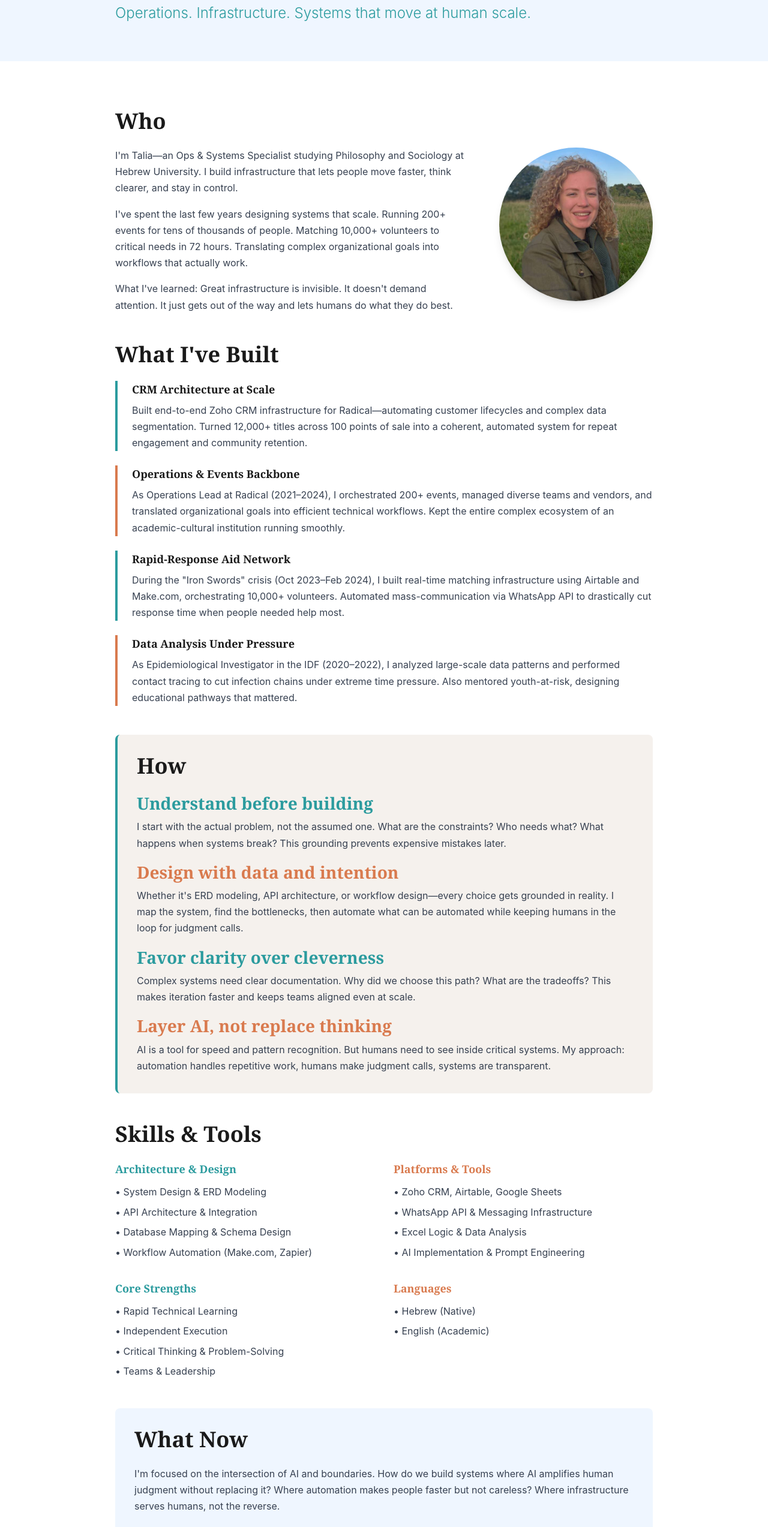
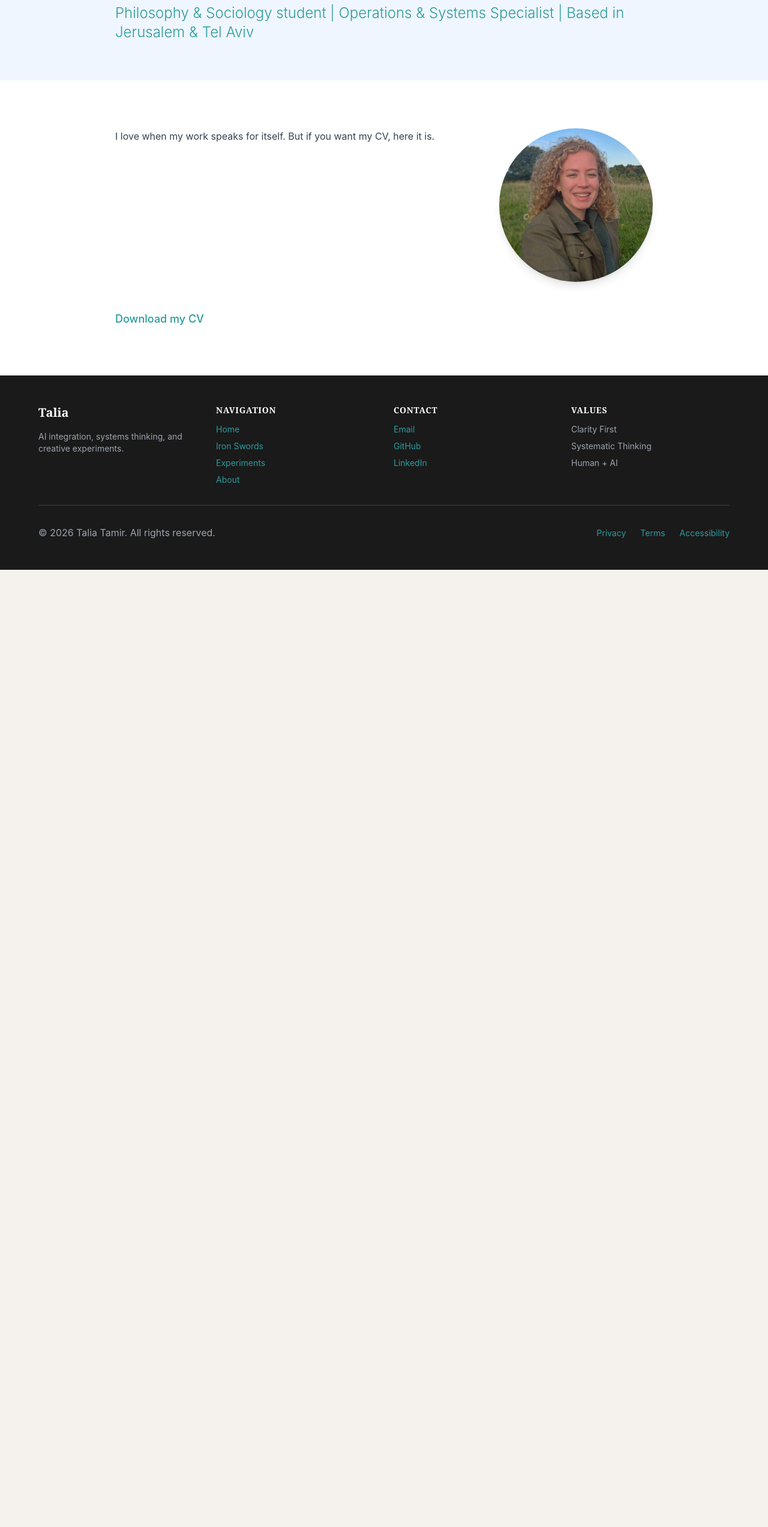
Before and after one commit to ykhv111-stack/Talia-portfolio, a Next.js app: page /about in a window 1280 px wide. Shown: the part 237-2783 px from the top of the page at 60% size. After the commit the page ends 1187 px from the top, so only its background shows below. Built offline with nearby package versions, Linux system fonts and the light colour scheme.

Commit message:
Update About page: simplify to intro + CV link section

```diff
--- a/app/about/page.tsx
+++ b/app/about/page.tsx
@@ -19,10 +19,10 @@ export default function AboutPage() {
             ← Back
           </Link>
           <h1 className="font-serif text-5xl md:text-6xl font-bold text-brand-charcoal mb-4">
-            About Talia
+            Hey, I'm Talia
           </h1>
           <p className="text-2xl text-brand-teal font-light">
-            Operations. Infrastructure. Systems that move at human scale.
+            Philosophy & Sociology student | Operations & Systems Specialist | Based in Jerusalem & Tel Aviv
           </p>
         </motion.div>
       </section>
@@ -30,27 +30,18 @@ export default function AboutPage() {
       {/* Main Content */}
       <section className="py-20 px-4 sm:px-6 lg:px-8 bg-white">
         <div className="max-w-4xl mx-auto space-y-12">
-          {/* Who */}
+          {/* Intro with Photo */}
           <motion.div
             initial={{ opacity: 0 }}
             whileInView={{ opacity: 1 }}
             viewport={{ once: true, margin: "-100px" }}
             className="space-y-6"
           >
-            <h2 className="font-serif text-4xl font-bold text-brand-charcoal">
-              Who
-            </h2>
             <div className="flex flex-col md:flex-row gap-8 md:gap-12 items-start">
               <div className="flex-1 space-y-4 text-lg text-gray-700">
-              <p>
-                I'm Talia—an Ops & Systems Specialist studying Philosophy and Sociology at Hebrew University. I build infrastructure that lets people move faster, think clearer, and stay in control.
-              </p>
-              <p>
-                I've spent the last few years designing systems that scale. Running 200+ events for tens of thousands of people. Matching 10,000+ volunteers to critical needs in 72 hours. Translating complex organizational goals into workflows that actually work.
-              </p>
-              <p>
-                What I've learned: Great infrastructure is invisible. It doesn't demand attention. It just gets out of the way and lets humans do what they do best.
-              </p>
+                <p>
+                  I love when my work speaks for itself. But if you want my CV, here it is.
+                </p>
               </div>
 
               {/* Photo */}
@@ -70,193 +61,26 @@ export default function AboutPage() {
             </div>
           </motion.div>
 
-          {/* What */}
+          {/* CV Link Section */}
           <motion.div
             initial={{ opacity: 0 }}
             whileInView={{ opacity: 1 }}
             viewport={{ once: true, margin: "-100px" }}
             className="space-y-6"
           >
-            <h2 className="font-serif text-4xl font-bold text-brand-charcoal">
-              What I've Built
-            </h2>
-            <div className="space-y-6">
-              <div className="border-l-4 border-brand-teal pl-6">
-                <h3 className="font-semibold text-lg text-brand-charcoal mb-2">
-                  CRM Architecture at Scale
-                </h3>
-                <p className="text-gray-700">
-                  Built end-to-end Zoho CRM infrastructure for Radical—automating customer lifecycles and complex data segmentation. Turned 12,000+ titles across 100 points of sale into a coherent, automated system for repeat engagement and community retention.
-                </p>
-              </div>
-
-              <div className="border-l-4 border-brand-orange pl-6">
-                <h3 className="font-semibold text-lg text-brand-charcoal mb-2">
-                  Operations & Events Backbone
-                </h3>
-                <p className="text-gray-700">
-                  As Operations Lead at Radical (2021–2024), I orchestrated 200+ events, managed diverse teams and vendors, and translated organizational goals into efficient technical workflows. Kept the entire complex ecosystem of an academic-cultural institution running smoothly.
-                </p>
-              </div>
-
-              <div className="border-l-4 border-brand-teal pl-6">
-                <h3 className="font-semibold text-lg text-brand-charcoal mb-2">
-                  Rapid-Response Aid Network
-                </h3>
-                <p className="text-gray-700">
-                  During the "Iron Swords" crisis (Oct 2023–Feb 2024), I built real-time matching infrastructure using Airtable and Make.com, orchestrating 10,000+ volunteers. Automated mass-communication via WhatsApp API to drastically cut response time when people needed help most.
-                </p>
-              </div>
-
-              <div className="border-l-4 border-brand-orange pl-6">
-                <h3 className="font-semibold text-lg text-brand-charcoal mb-2">
-                  Data Analysis Under Pressure
-                </h3>
-                <p className="text-gray-700">
-                  As Epidemiological Investigator in the IDF (2020–2022), I analyzed large-scale data patterns and performed contact tracing to cut infection chains under extreme time pressure. Also mentored youth-at-risk, designing educational pathways that mattered.
-                </p>
-              </div>
-            </div>
-          </motion.div>
-
-          {/* Philosophy */}
-          <motion.div
-            initial={{ opacity: 0 }}
-            whileInView={{ opacity: 1 }}
-            viewport={{ once: true, margin: "-100px" }}
-            className="space-y-6 bg-brand-off-white p-8 rounded-lg border-l-4 border-brand-teal"
-          >
-            <h2 className="font-serif text-4xl font-bold text-brand-charcoal">
-              How
-            </h2>
-            <div className="space-y-4 text-gray-700">
-              <div>
-                <h3 className="font-semibold text-brand-teal mb-2">Understand before building</h3>
-                <p>
-                  I start with the actual problem, not the assumed one. What are the constraints? Who needs what? What happens when systems break? This grounding prevents expensive mistakes later.
-                </p>
-              </div>
-              <div>
-                <h3 className="font-semibold text-brand-orange mb-2">Design with data and intention</h3>
-                <p>
-                  Whether it's ERD modeling, API architecture, or workflow design—every choice gets grounded in reality. I map the system, find the bottlenecks, then automate what can be automated while keeping humans in the loop for judgment calls.
-                </p>
-              </div>
-              <div>
-                <h3 className="font-semibold text-brand-teal mb-2">Favor clarity over cleverness</h3>
-                <p>
-                  Complex systems need clear documentation. Why did we choose this path? What are the tradeoffs? This makes iteration faster and keeps teams aligned even at scale.
-                </p>
-              </div>
-              <div>
-                <h3 className="font-semibold text-brand-orange mb-2">Layer AI, not replace thinking</h3>
-                <p>
-                  AI is a tool for speed and pattern recognition. But humans need to see inside critical systems. My approach: automation handles repetitive work, humans make judgment calls, systems are transparent.
-                </p>
-              </div>
-            </div>
-          </motion.div>
-
-          {/* Skills */}
-          <motion.div
-            initial={{ opacity: 0 }}
-            whileInView={{ opacity: 1 }}
-            viewport={{ once: true, margin: "-100px" }}
-            className="space-y-6"
-          >
-            <h2 className="font-serif text-4xl font-bold text-brand-charcoal">
-              Skills & Tools
-            </h2>
-            <div className="grid md:grid-cols-2 gap-8">
-              <div>
-                <h3 className="font-semibold text-lg text-brand-teal mb-3">Architecture & Design</h3>
-                <ul className="space-y-2 text-gray-700">
-                  <li>• System Design & ERD Modeling</li>
-                  <li>• API Architecture & Integration</li>
-                  <li>• Database Mapping & Schema Design</li>
-                  <li>• Workflow Automation (Make.com, Zapier)</li>
-                </ul>
-              </div>
-              <div>
-                <h3 className="font-semibold text-lg text-brand-orange mb-3">Platforms & Tools</h3>
-                <ul className="space-y-2 text-gray-700">
-                  <li>• Zoho CRM, Airtable, Google Sheets</li>
-                  <li>• WhatsApp API & Messaging Infrastructure</li>
-                  <li>• Excel Logic & Data Analysis</li>
-                  <li>• AI Implementation & Prompt Engineering</li>
-                </ul>
-              </div>
-              <div>
-                <h3 className="font-semibold text-lg text-brand-teal mb-3">Core Strengths</h3>
-                <ul className="space-y-2 text-gray-700">
-                  <li>• Rapid Technical Learning</li>
-                  <li>• Independent Execution</li>
-                  <li>• Critical Thinking & Problem-Solving</li>
-                  <li>• Teams & Leadership</li>
-                </ul>
-              </div>
-              <div>
-                <h3 className="font-semibold text-lg text-brand-orange mb-3">Languages</h3>
-                <ul className="space-y-2 text-gray-700">
-                  <li>• Hebrew (Native)</li>
-                  <li>• English (Academic)</li>
-                </ul>
-              </div>
-            </div>
-          </motion.div>
-
-          {/* What Now */}
-          <motion.div
-            initial={{ opacity: 0 }}
-            whileInView={{ opacity: 1 }}
-            viewport={{ once: true, margin: "-100px" }}
-            className="space-y-6 bg-blue-50 p-8 rounded-lg"
-          >
-            <h2 className="font-serif text-4xl font-bold text-brand-charcoal">
-              What Now
-            </h2>
-            <div className="space-y-4 text-lg text-gray-700">
-              <p>
-                I'm focused on the intersection of AI and boundaries. How do we build systems where AI amplifies human judgment without replacing it? Where automation makes people faster but not careless? Where infrastructure serves humans, not the reverse.
-              </p>
-              <p>
-                I'm exploring how to design AI workflows, prompt engineering, and system architecture that keeps humans in control, visible, and thinking. That's where the interesting work is right now.
-              </p>
-            </div>
+            <a
+              href="https://drive.google.com/file/d/1N_J-ftpPsxeKh4UkIF2TKd1HmrZ-fvti/view"
+              target="_blank"
+              rel="noopener noreferrer"
+              className="inline-block text-lg font-medium text-brand-teal hover:underline transition"
+            >
+              Download my CV
+            </a>
           </motion.div>
         </div>
       </section>
 
-      {/* Contact Section */}
-      <section className="py-20 px-4 sm:px-6 lg:px-8 bg-brand-off-white">
-        <div className="max-w-4xl mx-auto text-center space-y-8">
-          <h2 className="font-serif text-4xl font-bold text-brand-charcoal">
-            Get in Touch
-          </h2>
-          <p className="text-lg text-gray-700 max-w-2xl mx-auto">
-            I'm interested in systems work, infrastructure challenges, AI integration, and interesting conversations about how technology shapes what we can do.
-          </p>
 
-          <div className="flex flex-col sm:flex-row gap-4 justify-center items-center">
-            <a
-              href="mailto:taliatamirg@gmail.com"
-              className="inline-block px-8 py-3 bg-brand-teal text-white font-medium rounded hover:bg-opacity-90 transition"
-            >
-              Email
-            </a>
-            <a
-              href="tel:+972502577434"
-              className="inline-block px-8 py-3 border-2 border-brand-orange text-brand-orange font-medium rounded hover:bg-brand-orange hover:text-white transition"
-            >
-              Call: 050-2577434
-            </a>
-          </div>
-
-          <p className="text-sm text-gray-600 mt-8">
-            Based in Israel | Available for remote work
-          </p>
-        </div>
-      </section>
     </>
   )
 }
```
